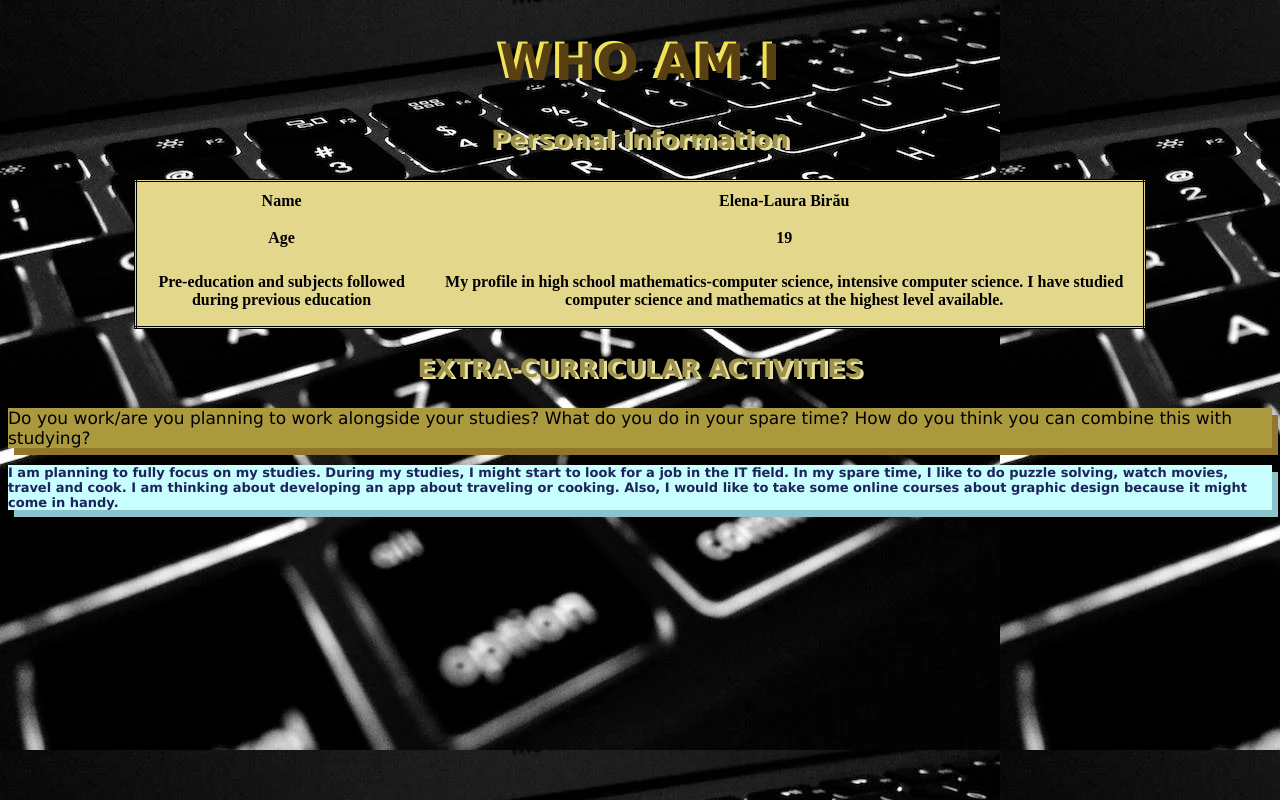
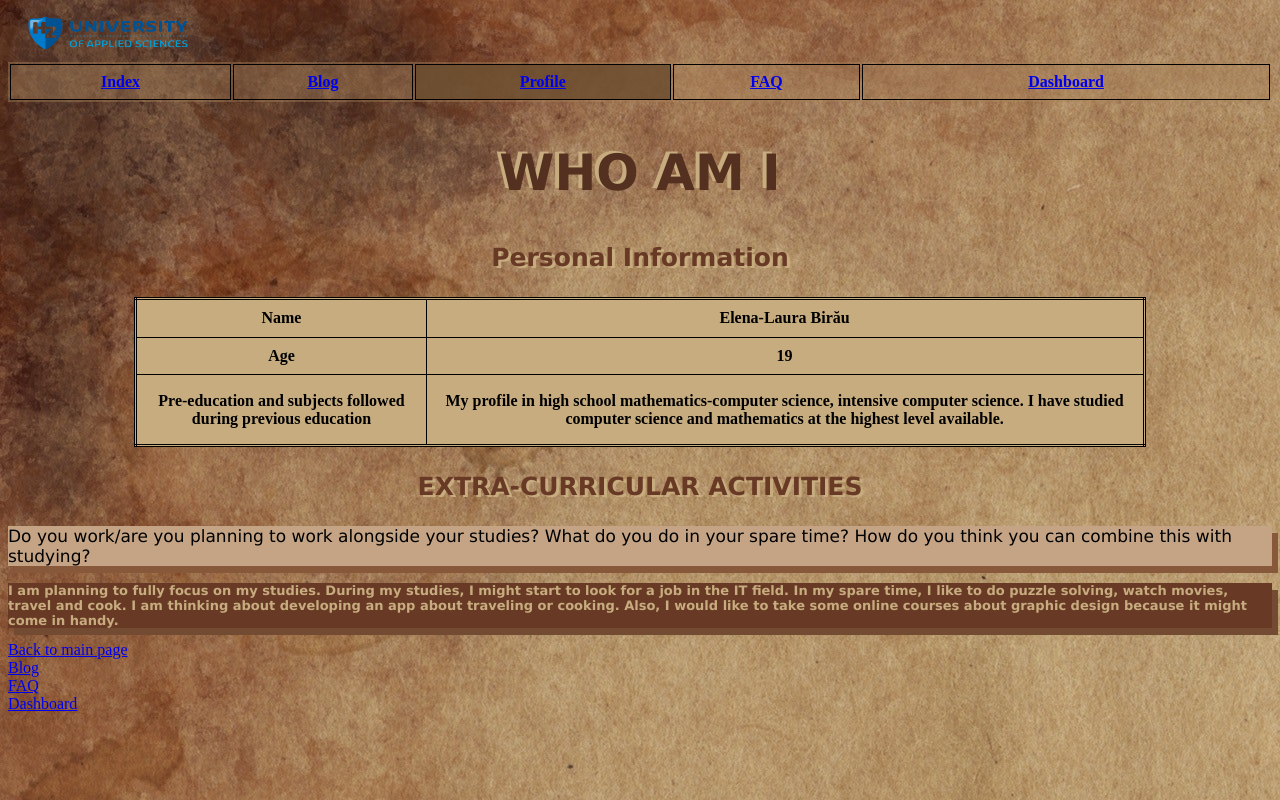
Before and after one commit to LauraBirau/project-pco, a plain HTML site: page profile.html in a window 1280 px wide. Drawn offline with Linux system fonts and the light colour scheme.

Commit message:
Add files via upload

```diff
--- /dev/null
+++ b/css/index.css
@@ -0,0 +1,37 @@
+
+body{
+    background-image:url("bg.jpg");
+}
+h1{
+    font-family:Verdana, Geneva, Tahoma, sans-serif;
+    text-align:center;
+    font-size:50px;
+    color:#543020;
+    text-shadow: -4px -2px 0 #c7ac7f;
+}
+h3{
+    font-family:Verdana, Geneva, Tahoma, sans-serif;
+    text-align:center;
+    font-size:25px;
+    color:#683a25;
+    text-shadow: 3px 2px 0 #c7ac7f;
+}
+.jojo{
+    display: block;
+    background-color:#c4a484;
+    font-size:17px;
+    font-family:Verdana, Geneva, Tahoma, sans-serif;
+box-shadow:6px 7px 0 #88583a;}
+.dodo{
+    display: block;
+    color:#c7ac7f;
+    font-size:13px;
+    font-weight:bold;
+    font-family:Verdana, Geneva, Tahoma, sans-serif;
+    background-color:#683a25;
+    box-shadow:6px 7px 0 #734a32;
+}
+.logo{
+    width:200px;
+    height:50px;
+}
--- /dev/null
+++ b/css/profile.css
@@ -0,0 +1,11 @@
+.info{
+    background-color:#c7ac7f;
+    width:80%;
+    height:150px;
+    font-family:serif;
+    margin-left:auto;
+    margin-right:auto;
+  border: 3px solid;
+  border-collapse: collapse;
+  border-style:double;
+}
--- /dev/null
+++ b/css/style.css
@@ -0,0 +1,52 @@
+.navigation{
+background-color: rgb(170,133,93,0.4);
+border-color:#683a25;
+width:100%;
+height:40px;
+text-align: center;
+}
+tr,th{
+    border-color: #04AA6D;
+    border: 1px solid;
+}
+body{
+    background-image:url("bg.jpg");
+}
+h1{
+    font-family:Verdana, Geneva, Tahoma, sans-serif;
+    text-align:center;
+    font-size:50px;
+    color:#543020;
+    text-shadow: -4px -2px 0 #c7ac7f;
+}
+h3{
+    font-family:Verdana, Geneva, Tahoma, sans-serif;
+    text-align:center;
+    font-size:25px;
+    color:#683a25;
+    text-shadow: 3px 2px 0 #c7ac7f;
+}
+.jojo{
+    display: block;
+    background-color:#c4a484;
+    font-size:17px;
+    font-family:Verdana, Geneva, Tahoma, sans-serif;
+box-shadow:6px 7px 0 #88583a;}
+.dodo{
+    display: block;
+    color:#c7ac7f;
+    font-size:13px;
+    font-weight:bold;
+    font-family:Verdana, Geneva, Tahoma, sans-serif;
+    background-color:#683a25;
+    box-shadow:6px 7px 0 #734a32;
+}
+.logo{
+    width:200px;
+    height:50px;
+   margin-right:0px;
+}
+.active{
+    background-color:rgba(105, 76, 46, 0.8);
+
+}
--- a/profile.html
+++ b/profile.html
@@ -1,34 +1,74 @@
 <!DOCTYPE html>
 <html lang="en">
+
 <head>
-    <link rel="stylesheet" href="style.css">
+    <img class="logo" src="hz.png">
+    <link rel="stylesheet" href="css/profile.css">
+    <link href="css/style.css" rel="stylesheet">
     <meta charset="UTF-8">
     <meta name="viewport" content="width=device-width, initial-scale=1.0">
     <meta http-equiv="X-UA-Compatible" content="ie=edge">
     <title>My profile</title>
 </head>
+
 <body>
+    <header>
+        <table class="navigation">
+            <tr>
+         <th><a href="index.html">Index</a></th>
+             <th><a href="blog.html">Blog</a></th>
+             <th  class="active"><a href="profile.html">Profile</a></th>
+         <th><a href="faq.html">FAQ</a></th>
+         <th><a href="dashboard.html">Dashboard</a></tr></th>
+         </table>
+    </header>
+    <main>
+        <article>
             <h1>WHO AM I</h1>
 
-    <section><h3>Personal Information</h3>
-    <table>
-        <tr><th>Name</th>
-            <th>Elena-Laura Birău</th></tr>
-            <tr><th>Age</th>
-    <th>19</th></tr>
+            <section>
+                <h3>Personal Information</h3>
+                <table class="info">
+                    <tr>
+                        <th>Name</th>
+                        <th>Elena-Laura Birău</th>
+                    </tr>
+                    <tr>
+                        <th>Age</th>
+                        <th>19</th>
+                    </tr>
                     <tr>
                         <th>Pre-education and subjects followed
                             during previous education</th>
                         <th>My profile in high school mathematics-computer science, intensive computer science.
-        I have studied computer science and mathematics at the highest level available.</th></tr>
+                            I have studied computer science and mathematics at the highest level available.</th>
+                    </tr>
                 </table>
             </section>
             <section>
                 <h3>EXTRA-CURRICULAR ACTIVITIES</h3>
-    <p class="jojo"> Do you work/are you planning to work alongside your studies? What do you do in your spare time? How do you think
+                <p class="jojo"> Do you work/are you planning to work alongside your studies? What do you do in your
+                    spare time? How do you think
                     you can combine this with studying?</p>
-        <p class="dodo">I am planning to fully focus on my studies. During my studies, I might start to look for a job in the IT field. In my spare time, I like to do puzzle solving, watch movies, travel and cook. I am thinking about developing an app about traveling or cooking. Also, I would like to take some online courses about graphic design because it might come in handy.</p>
+                <p class="dodo">I am planning to fully focus on my studies. During my studies, I might start to look for
+                    a job in the IT field. In my spare time, I like to do puzzle solving, watch movies, travel and cook.
+                    I am thinking about developing an app about traveling or cooking. Also, I would like to take some
+                    online courses about graphic design because it might come in handy.</p>
 
             </section>
+        </article>
+    </main>
+    <footer>
+<nav>
+    <a href="index.html">Back to main page</a>
+    <br>
+    <a href="blog.html">Blog</a>
+    <br>
+    <a href="FAQ.html">FAQ</a>
+    <br>
+    <a href="dashboard.html">Dashboard</a>
+</nav>
+    </footer>
 </body>
+
 </html>
```
Also changed, not shown: blog.html (added, +26 -0 lines), dashboard.html (added, +26 -0 lines), faq.html (added, +26 -0 lines), index.html (added, +38 -0 lines), css/bg.jpg (added), css/p2.jpg (added), hz.png (added). Lines whose indentation alone changed are shown as unchanged.
